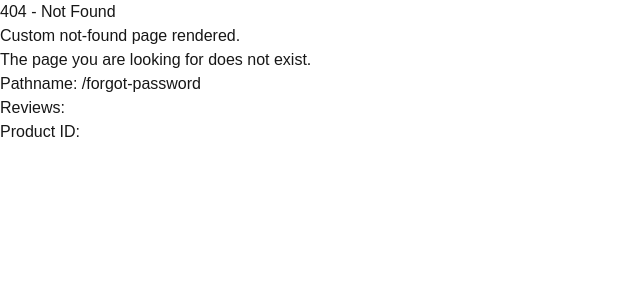
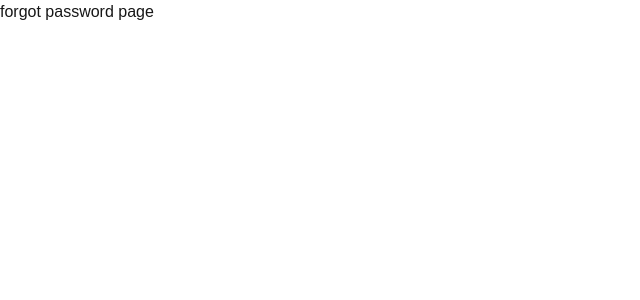
Before and after one commit to AKLIGO/Bases_Next_Js, a Next.js app: page /forgot-password in a window 1280 px wide. Before the commit this address had no page. Shown: the top 300 px of the page, without its empty margins (0-640 px from the left). Built offline with nearby package versions, Linux system fonts and the light colour scheme.

Commit message:
les goupes de route

```diff
--- /dev/null
+++ b/app/(auth)/forgot-password/page.tsx
@@ -0,0 +1,5 @@
+export default function ForgotPassword(){
+    return <h1>
+             forgot password page
+        </h1>
+}
--- /dev/null
+++ b/app/(auth)/login/page.tsx
@@ -0,0 +1,5 @@
+export default function Login(){
+    return <h1>
+       login page
+    </h1>
+}
--- /dev/null
+++ b/app/(auth)/register/page.tsx
@@ -0,0 +1,5 @@
+export default function Register(){
+    return <h1>
+       register page
+    </h1>
+}
```
